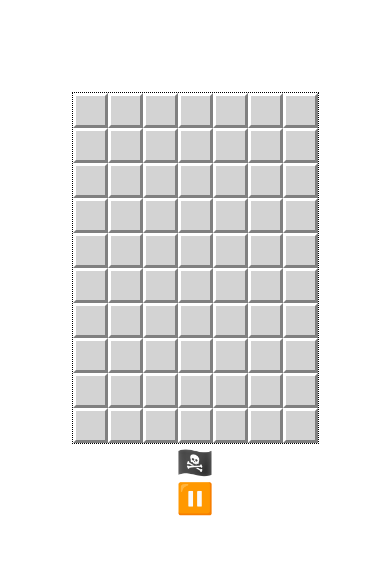
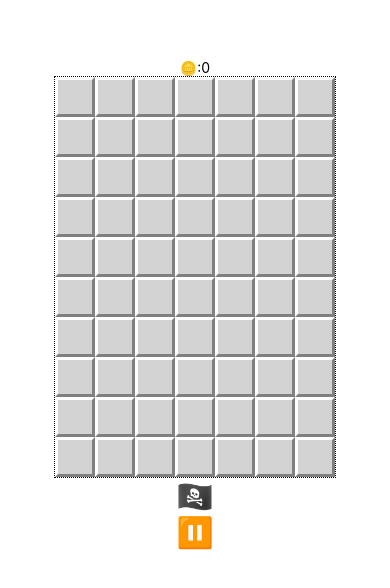
Before and after one commit to joshburger196/MineSweeper-0.0, a React Native app: screen / in a window 390 px wide. Shown: the part 118-706 px from the top of the page. Built offline with nearby package versions, Linux system fonts and the light colour scheme.

Commit message:
Added Coins! Get 10 coins to win, discover a mine to lose. Fixed post game over interactions.

```diff
--- a/src/CustomTypes.ts
+++ b/src/CustomTypes.ts
@@ -8,6 +8,7 @@ enum ActionType
 {
     discoverTile,
     flagTile,
+    collectCoin,
     resetField,
     revealField
 }
@@ -17,19 +18,13 @@ enum Flag
     deadly
 }
 
-interface IAction
-{
-    actType:ActionType,
-    actRow:number,
-    actCol:number,
-}
-
 enum TileContent
 {
     mine,
     mud,
+    coin,
     treasure,
     nothing
 }
 
-export {IAction,ActionType,ICoord,TileContent,Flag};
+export {ActionType,ICoord,TileContent,Flag};
--- a/src/classes/Field.ts
+++ b/src/classes/Field.ts
@@ -7,10 +7,11 @@ export class Field{
     height:number;
     mineCount:number;
     //mudCount:number;
-    treasureCount:number=1;
+    coinCount:number;
+    treasureCount:number=0;
 
     //running properties
-    turnCount:number=0;
+    coinsDiscovered:number=0;
     isGameOver:boolean=false;
     isGameWon:boolean=false;
 
@@ -18,17 +19,19 @@ export class Field{
 
     static copyField(field:Field)
     {
-        var newField= new Field(field.height,field.width,field.mineCount,false);
+        var newField= new Field(field.height,field.width,field.mineCount,field.coinCount,false);
         newField.matrix=field.matrix.slice();
+        newField.coinsDiscovered=field.coinsDiscovered;
         return newField;
     }
 
-    constructor(height:number,width:number,mineCount:number,populate:boolean=true)
+    constructor(height:number,width:number,mineCount:number,coinCount:number=0,populate:boolean=true)
     {
         this.width=width;
         this.height=height;
         this.mineCount=mineCount;
         //this.mudCount=mudCount;
+        this.coinCount=coinCount;
         this.matrix=[];
         var row:Tile[];
         for(var iRow=0; iRow<height; iRow++)
@@ -72,6 +75,21 @@ export class Field{
                     this.incrementAdjMineCounts(row,col);
                 }
             }*/
+
+            //Insert random coin tiles, except on the first cell
+            let coinsToInsert=this.coinCount;
+            while(coinsToInsert>0)
+            {
+                let row=Math.floor(Math.random()*this.height);
+                let col=Math.floor(Math.random()*this.width);
+                if(row==0 && col==0)
+                    continue;
+                if(this.matrix[row][col].content==TileContent.nothing)
+                {
+                    this.matrix[row][col].content=TileContent.coin;
+                    coinsToInsert--;
+                }
+            }
 
             //Insert 1 treasure
             let treasureToInsert=this.treasureCount;
--- a/src/components/Field.component.tsx
+++ b/src/components/Field.component.tsx
@@ -3,16 +3,16 @@ import { fieldReducer } from '../services/fieldReducer';
 import { useReducer, useState } from 'react';
 import TileComp from './Tile.component';
 import { Field } from '../classes/Field';
-import { ActionType, Flag } from '../CustomTypes';
+import { ActionType, Flag, TileContent } from '../CustomTypes';
 import { Action } from '../classes/Action';
 
 const FIELD_WIDTH=7;
 const FIELD_HEIGHT=10;
 const MINE_COUNT=7;
-//const MUD_COUNT=30;
+const COIN_COUNT=10;
 
 const FieldComp = () => {
-  const [fieldState,updateField]=useReducer(fieldReducer,new Field(FIELD_HEIGHT,FIELD_WIDTH,MINE_COUNT));
+  const [fieldState,updateField]=useReducer(fieldReducer,new Field(FIELD_HEIGHT,FIELD_WIDTH,MINE_COUNT,COIN_COUNT));
   const [menuVisible, setMenuVisible] = useState(false);
   const [flagMode,setFlagMode]=useState(false);
   const [selectedFlag, selectFlag]=useState(Flag.deadly);
@@ -20,35 +20,27 @@ const FieldComp = () => {
   const handleTilePress=(tileRow:number,tileCol:number)=>
   {
     let tile=fieldState.matrix[tileRow][tileCol]
-    if(!tile.isDiscovered)
+    if(!tile.isDiscovered && !fieldState.isGameOver)
     {
       if(flagMode)
         flagTile(tileRow,tileCol);
       else if(tile.flag===null)
         discoverTile(tileRow,tileCol);
     }
+    else if(tile.content==TileContent.coin)
+      collectCoin(tileRow,tileCol);
   }
 
-  const discoverTile=(tileRow:number,tileCol:number)=>
-  {
-    if(!fieldState.isGameOver)
+  const discoverTile=(tileRow:number,tileCol:number)=>{
       updateField(new Action(ActionType.discoverTile,tileRow,tileCol));
-
-    /*{
-      var newField=Field.copyField(fieldState);
-      newField.matrix[tileRow][tileCol].isDiscovered=true;
-      if(newField.matrix[tileRow][tileCol].content==TileContent.mine)
-          newField.isGameOver=true;
-      else if(newField.matrix[tileRow][tileCol].content==TileContent.treasure)
-          newField.isGameOver=newField.isGameWon=true;
-      updateField(newField);
-    }*/
-
   }
 
-  const flagTile=(tileRow:number,tileCol:number)=>
-  {
+  const flagTile=(tileRow:number,tileCol:number)=>{
     updateField(new Action(ActionType.flagTile,tileRow,tileCol,selectedFlag))
+  }
+
+  const collectCoin=(tileRow:number,tileCol:number)=>{
+    updateField(new Action(ActionType.collectCoin,tileRow,tileCol))
   }
 
   const toggleFlagMode=(flag:Flag)=>
@@ -79,7 +71,11 @@ const FieldComp = () => {
   }
 
   return (
+
     <View style={styles.centeredView}>
+      <View style={styles.row}>
+        <Text>🪙:{fieldState.coinsDiscovered}</Text>
+      </View>
       <View style={styles.field}>
         {fieldState.matrix.map((row, rowIndex)=>(
           <View key={rowIndex} style={styles.row}>
--- a/src/components/Tile.component.tsx
+++ b/src/components/Tile.component.tsx
@@ -21,6 +21,9 @@ const TileComp = (props:Props) => {
     /*case TileContent.mud:
       contentString="🟫";
       break;*/
+    case TileContent.coin:
+      contentString="🪙";
+      break;
     case TileContent.treasure:
       contentString="👑";
       break;
@@ -49,8 +52,8 @@ const TileComp = (props:Props) => {
 const styles=StyleSheet.create({
   container:
   {
-    width:35,
-    height:35,
+    width:40,
+    height:40,
 
     alignItems:"center",
     justifyContent:"center",
--- a/src/services/fieldReducer.ts
+++ b/src/services/fieldReducer.ts
@@ -1,10 +1,12 @@
 import { Action } from "../classes/Action";
 import { Field } from "../classes/Field";
+import { Tile } from "../classes/Tile";
 import { ActionType, TileContent} from "../CustomTypes";
 
 export function fieldReducer(field:Field,act:Action):Field
 {
     var newField:Field;
+    var tile:Tile;
     switch(act.type)
     {
         case ActionType.discoverTile:
@@ -18,15 +20,29 @@ export function fieldReducer(field:Field,act:Action):Field
 
         case ActionType.flagTile:
             newField=Field.copyField(field);
-            let tile=newField.matrix[act.row][act.col];
+            tile=newField.matrix[act.row][act.col];
             if(tile.flag===null)
                 tile.flag=act.flag;
             else
                 tile.flag=null;
             break;
 
+        case ActionType.collectCoin:
+            newField=Field.copyField(field);
+            tile=newField.matrix[act.row][act.col];
+            if(tile.content===TileContent.coin)
+            {
+                tile.content=TileContent.nothing;
+                newField.coinsDiscovered++;
+                if(newField.coinsDiscovered==newField.coinCount)
+                    newField.isGameOver=newField.isGameWon=true;
+            }
+            else
+                tile.flag=null;
+            break;
+
         case ActionType.resetField:
-            newField=new Field(field.height,field.width,field.mineCount);
+            newField=new Field(field.height,field.width,field.mineCount,field.coinCount);
             break;
 
         case ActionType.revealField:
```
